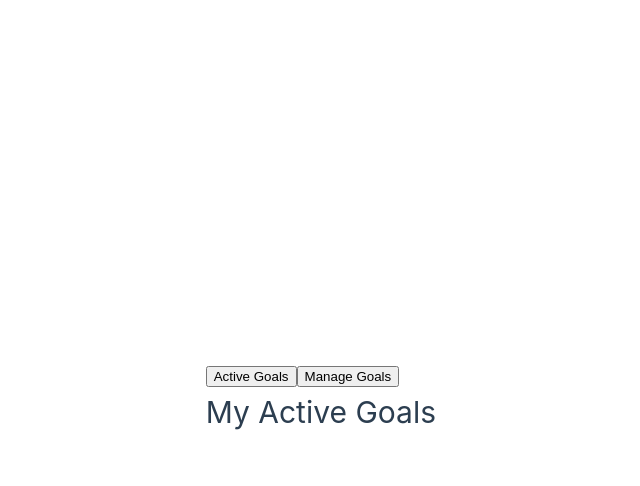
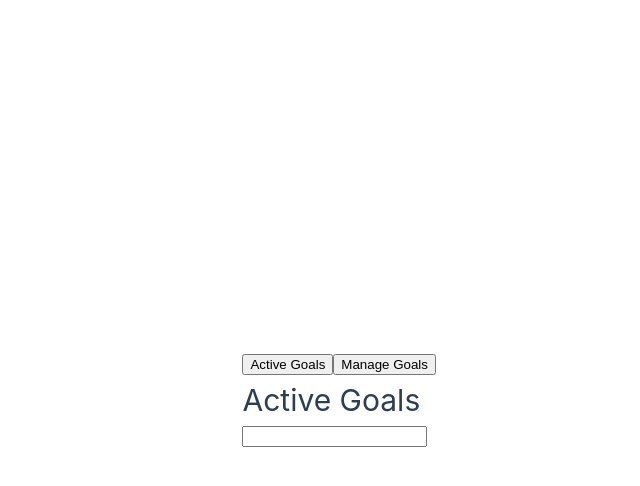
Before and after one commit to mynul-islam-madhurjo/vue-maxmillian, a Vue app in the folder Lesson 9 Components Deep/vue-project/: page / in a window 1280 px wide. Both pictures are taken after a click on the button "Active Goals". Shown: the top 486 px of the page, without its empty margins (204-844 px from the left). Built offline with nearby package versions, Linux system fonts and the light colour scheme.

Commit message:
Keeping component alive and using component tags

```diff
--- a/Lesson 9 Components Deep/vue-project/src/App.vue
+++ b/Lesson 9 Components Deep/vue-project/src/App.vue
@@ -4,8 +4,8 @@ import BaseBadge from './components/BaseBadge.vue'
 import TheHeader from './components/TheHeader.vue'
 import UserInfo from './components/UserInfo.vue'
 
-import MyGoals from './components/MyGoals.vue'
-import MyActiveGoals from './components/MyActiveGoals.vue'
+import ManageGoals from './components/MyGoals.vue'
+import ActiveGoals from './components/MyActiveGoals.vue'
 
 
 
@@ -18,10 +18,14 @@ import MyActiveGoals from './components/MyActiveGoals.vue'
 <div>
 
   <button type="button" @click="setGoals('active-goals')">Active Goals</button>
-  <button type="button" @click="setGoals('my-goals')">Manage Goals</button>
+  <button type="button" @click="setGoals('manage-goals')">Manage Goals</button>
 
-    <MyGoals v-if="activeComponent==='my-goals'" />
-    <MyActiveGoals v-if="activeComponent==='active-goals'"/>
+    <!-- <ManageGoals v-if="activeComponent==='my-goals'" />
+    <keep-alive>
+      <ActiveGoals v-if="activeComponent==='active-goals'"/>
+    </keep-alive> -->
+
+    <component :is="activeComponent"></component>
 
 <!-- <TheHeader/>
 <BadgeList/>
@@ -40,6 +44,15 @@ import MyActiveGoals from './components/MyActiveGoals.vue'
 // If you need to define variables or functions outside of the <script setup> section,
 // you can do so in a separate <script> block
 export default {
+  components: {
+    BadgeList,
+    BaseBadge,
+    TheHeader,
+    UserInfo,
+    ManageGoals,
+    ActiveGoals
+
+  },
   data() {
     return {
       activeComponent: "",
--- a/Lesson 9 Components Deep/vue-project/src/components/MyActiveGoals.vue
+++ b/Lesson 9 Components Deep/vue-project/src/components/MyActiveGoals.vue
@@ -1,8 +1,9 @@
 <template>
     <div>
         <h1>
-            My Active Goals
+            Active Goals
         </h1>
+        <input type="text">
     </div>
 </template>
 
--- a/Lesson 9 Components Deep/vue-project/src/components/MyGoals.vue
+++ b/Lesson 9 Components Deep/vue-project/src/components/MyGoals.vue
@@ -1,7 +1,7 @@
 <template>
     <div>
         <h1>
-            My Goals
+            Goals
         </h1>
     </div>
 </template>
```
